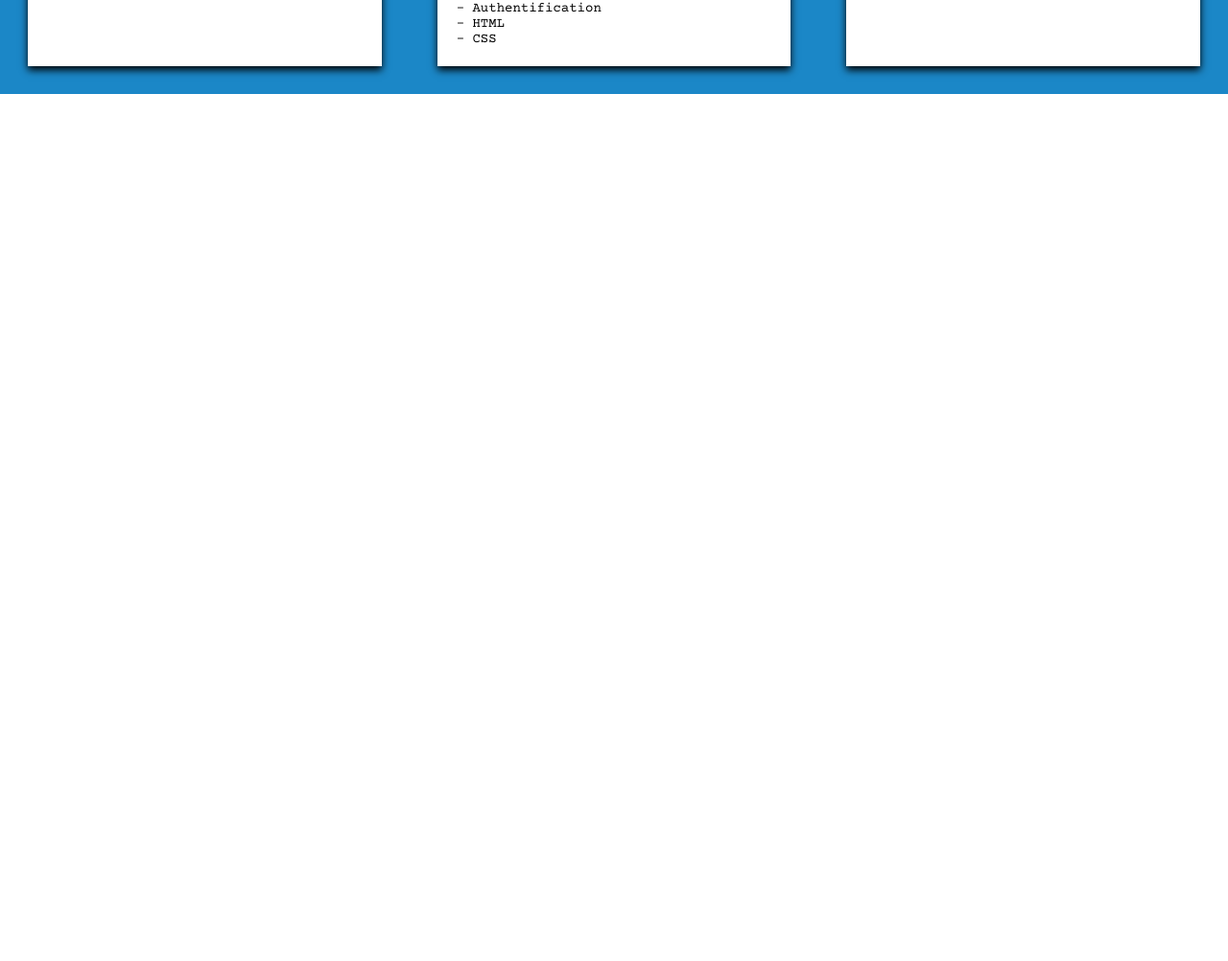
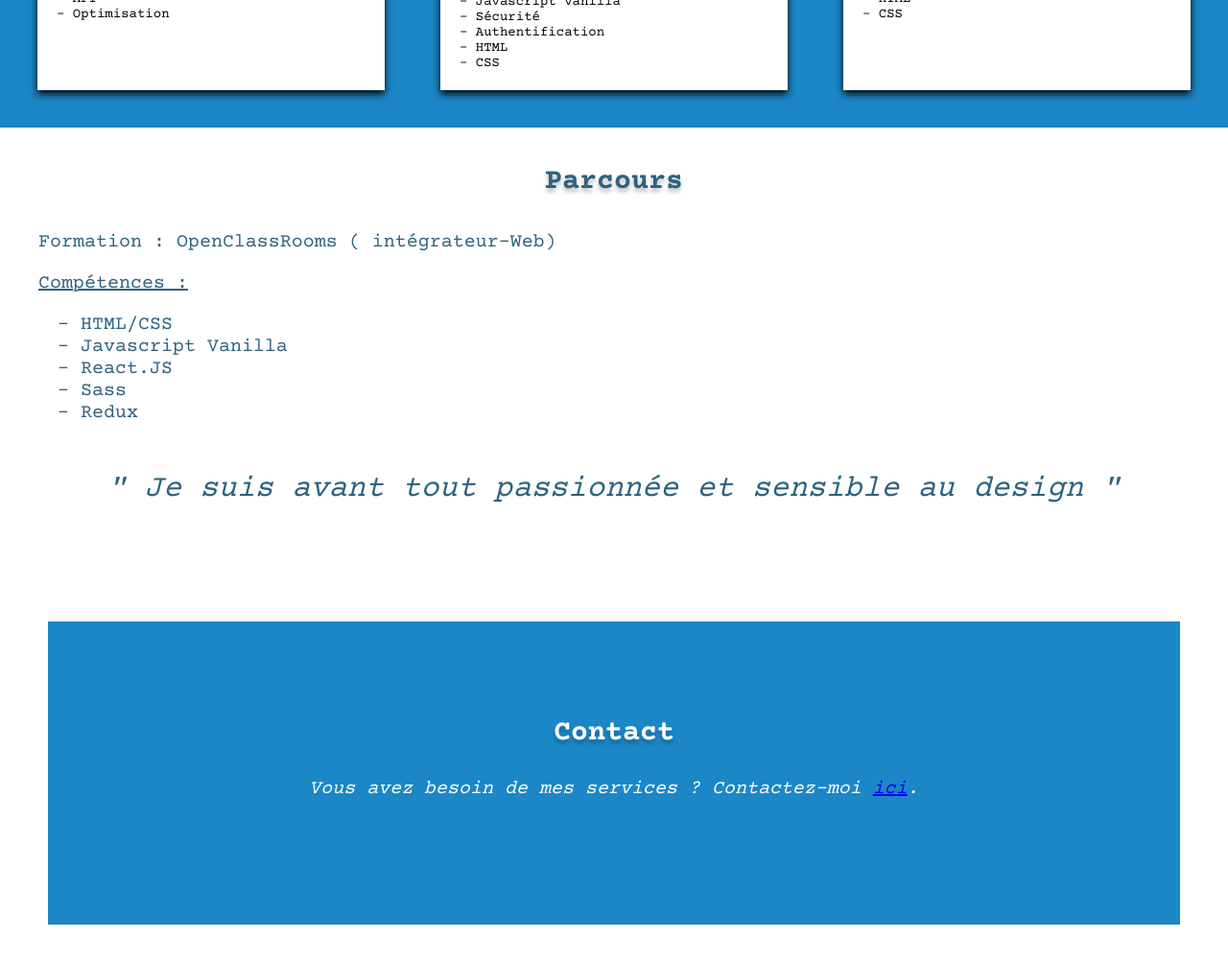
Before and after one commit to Echodoll/portfolio, a plain HTML site: page index.html in a window 1280 px wide. Shown: the part 1196-2198 px from the top of the page at 96% size. Before the commit the page ends 1294 px from the top, so only its background shows below. Drawn offline with nearby package versions, Linux system fonts and the light colour scheme.

Commit message:
ajout d'animation

```diff
--- a/index.html
+++ b/index.html
@@ -12,6 +12,7 @@
     />
     <link rel="stylesheet" href="./style.css" />
   </head>
+  <body>
     <header class="nav">
       <div class="nav__route">
         <div class="logo">
@@ -31,7 +32,7 @@
       </div>
     </header>
     <main>
-    <section class="presentation">
+      <section class="presentation fade-in">
         <div class="presentation__text">
           <h1>Bienvenue dans mon univers</h1>
           <p>
@@ -47,7 +48,7 @@
           />
         </div>
       </section>
-    <section class="projet">
+      <section class="projet fade-in">
         <h1 class="projet__text">Mes dernières créations</h1>
         <div class="projet__contenair">
           <div class="projet__flex">
@@ -117,5 +118,31 @@
           </div>
         </div>
       </section>
+      <section class="parcours fade-in">
+        <h1 class="parcours__title">Parcours</h1>
+        <p class="parcours__formation">
+          Formation : OpenClassRooms ( intégrateur-Web)
+        </p>
+        <p class="parcours__competences">Compétences :</p>
+        <ul class="parcours__list">
+          <li>- HTML/CSS</li>
+          <li>- Javascript Vanilla</li>
+          <li>- React.JS</li>
+          <li>- Sass</li>
+          <li>- Redux</li>
+        </ul>
+        <p class="parcours__devise">
+          " Je suis avant tout passionnée et sensible au design "
+        </p>
+      </section>
+      <section class="contact fade-in">
+        <h1 class="contact__title">Contact</h1>
+        <p class="contact__information">
+          Vous avez besoin de mes services ? Contactez-moi
+          <a href="mailto:justine.crudenaire2013@gmail.com">ici</a>.
+        </p>
+      </section>
     </main>
+    <script src="./index.js"></script>
+  </body>
 </html>
--- /dev/null
+++ b/index.js
@@ -0,0 +1,23 @@
+document.addEventListener("DOMContentLoaded", function () {
+    var elements = document.querySelectorAll(".fade-in");
+
+    function checkVisibility() {
+        elements.forEach(function (element) {
+            if (isElementInViewport(element)) {
+                element.classList.add("visible");
+            }
+        });
+    }
+
+    function isElementInViewport(el) {
+        var rect = el.getBoundingClientRect();
+        return (
+            rect.top >= 0 &&
+            rect.left >= 0 &&
+            rect.bottom <= (window.innerHeight || document.documentElement.clientHeight) &&
+            rect.right <= (window.innerWidth || document.documentElement.clientWidth)
+        );
+    }
+    checkVisibility();
+    window.addEventListener("scroll", checkVisibility);
+});
--- a/style.css
+++ b/style.css
@@ -5,6 +5,16 @@ a {
     cursor: pointer;
     text-decoration: underline;
 
+}
+.fade-in {
+  opacity: 0;
+  transform: translateY(20px) scale(0.7);
+  transition: opacity 0.8s, transform 0.8s;
+}
+
+.fade-in.visible {
+  opacity: 1;
+  transform: translateY(0) scale(1);
 }
 a:visited {
   color: black;
@@ -40,13 +50,40 @@ a:visited {
     list-style: none;
     font-weight: 500;
     cursor: pointer;
-    text-shadow: 0px 4px 4px rgba(0, 0, 0, 0.25)
+    text-shadow: 0px 4px 4px rgba(0, 0, 0, 0.25);
+    list-style-type: none;
+    padding: 0;
+    margin: 0;
   }
   .nav__route--list li {
-    transition: all 300ms ease-in-out;
     padding: 0px 40px;
     color: #FEFEFE;
+    display: inline-block;
+    margin-right: 20px;
+    position: relative;
+    cursor: pointer;
+
   }
+  .nav__route--list li:hover::after {
+    content: '';
+    position: absolute;
+    left: 0;
+    bottom: -3px;
+    width: 100%;
+    height: 2px;
+    background-color: #FEFEFE; /* Couleur du soulignement */
+    animation: underline 0.3s forwards;
+  }
+
+  @keyframes underline {
+    from {
+      width: 0;
+    }
+    to {
+      width: 100%;
+    }
+  }
+
   .presentation__text h1,
   .presentation__text p {
     margin: 40px 140px;
@@ -64,7 +101,7 @@ span {
 }
 .presentation__text {
     width: 50%;
-    color: #1B87C7;
+    color: #2e6280;
 
 }
 .presentation__img {
@@ -77,11 +114,12 @@ span {
     background-color: #1B87C7;
 }
 .projet__text {
-  padding: 20px 20px 0px;
+  padding: 40px 20px 0px;
     font-size: 30px;
     color: #FEFEFE;
     font-weight: 400;
     text-shadow: 0px 4px 4px rgba(0, 0, 0, 0.25);
+    text-align: center;
 }
 .projet__img {
     padding: 20px;
@@ -137,6 +175,7 @@ span {
 }
 .projet__contenair {
   display:flex;
+  padding: 10px;
 }
 .former {
   padding: 35px;
@@ -178,3 +217,49 @@ span {
   padding: 20px;
   color: #FEFEFE;
 }
+.parcours {
+  padding: 40px;
+  color: #2e6280;
+}
+.parcours__title {
+  text-align: center;
+  padding-bottom: 35px;
+  text-shadow: 0px 4px 4px rgba(0, 0, 0, 0.25);
+    font-size: 30px;
+}
+.parcours__list {
+  padding: 20px;
+  font-size: 20px;
+}
+.parcours__devise {
+  font-size: 32px;
+  font-style: italic;
+  padding: 30px;
+  text-align: center;
+}
+.parcours__formation {
+  padding-bottom: 20px;
+  font-size: 20px;
+}
+.parcours__competences {
+  font-size: 20px;
+    text-decoration: underline;
+}
+.contact {
+  background-color: #1B87C7;
+  padding: 100px;
+  margin: 50px;
+  color: #FEFEFE;
+}
+.contact__title {
+  font-size: 30px;
+  text-align: center;
+  text-shadow: 0px 4px 4px rgba(0, 0, 0, 0.25);
+}
+.contact__information {
+  font-size: 20px;
+    font-style: italic;
+    padding: 30px;
+    text-align: center;
+    text-decoration: none;
+}
```
Lines whose indentation alone changed are shown as unchanged.
